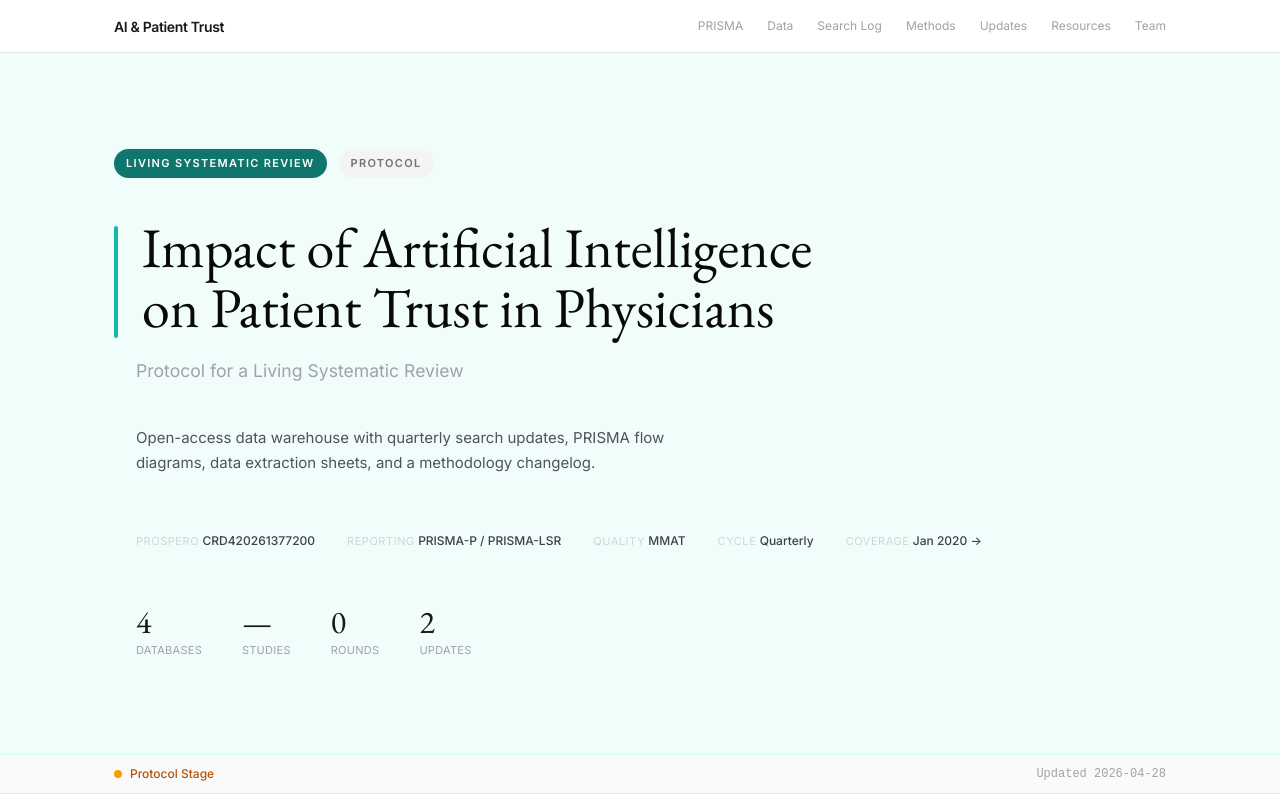
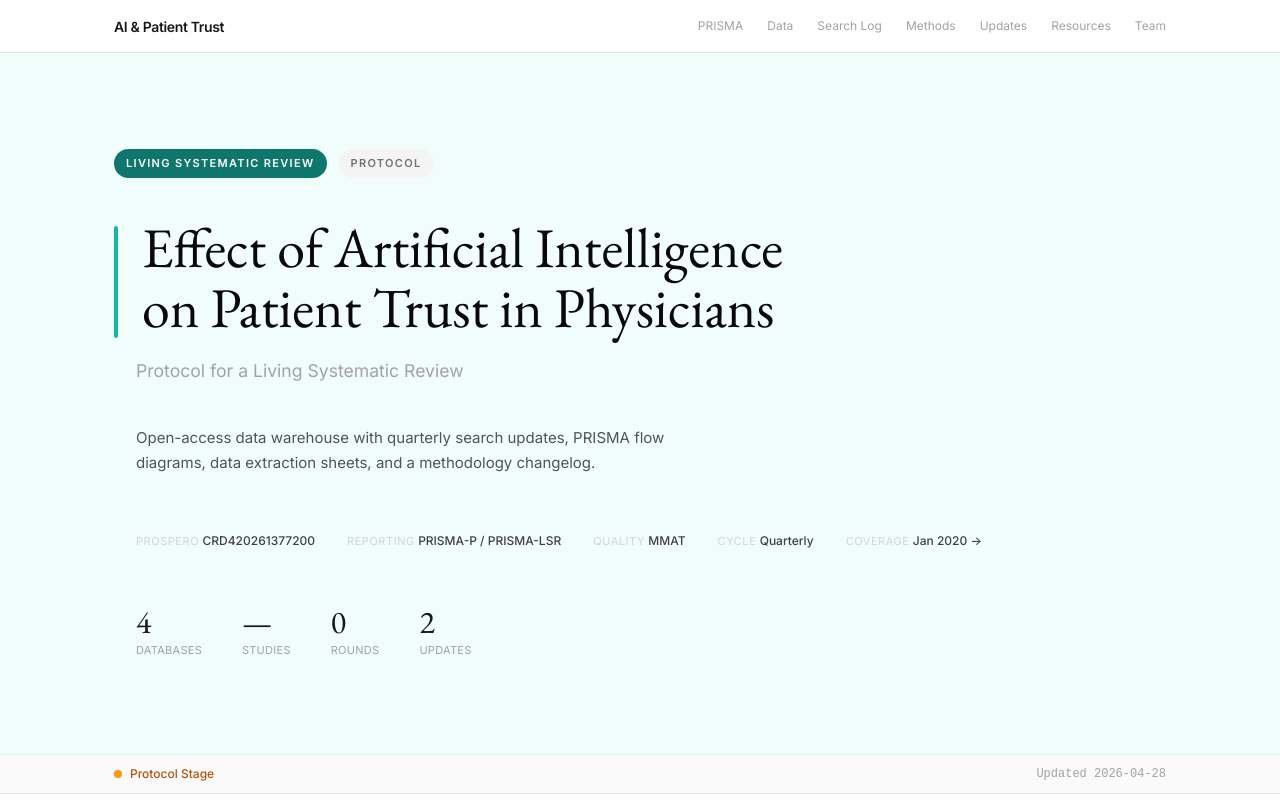
Before and after one commit to ChuehanKuo/lsr-trust, a React (Vite) app: page / in a window 1280 px wide. Shown: the top 800 px of the page. Built offline with nearby package versions, Linux system fonts and the light colour scheme.

Commit message:
Change title from "Impact of..." to "Effect of..."
Co-Authored-By: Claude Opus 4.6 <noreply@anthropic.com>

```diff
--- a/src/data.ts
+++ b/src/data.ts
@@ -1,5 +1,5 @@
 export const REVIEW_META = {
-  title: "Impact of Artificial Intelligence on Patient Trust in Physicians",
+  title: "Effect of Artificial Intelligence on Patient Trust in Physicians",
   subtitle: "Protocol for a Living Systematic Review",
   shortTitle: "AI & Patient Trust",
   type: "Living Systematic Review",
```
